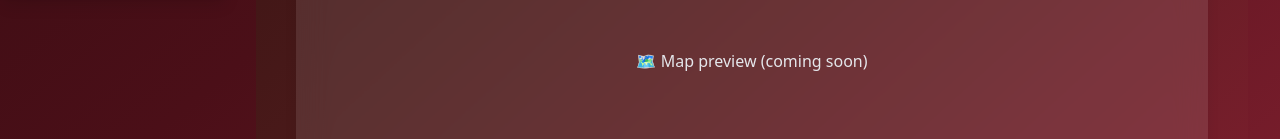
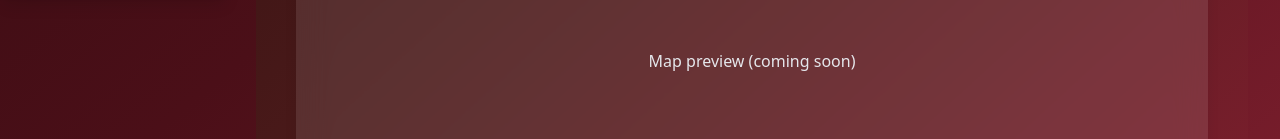
Before and after one commit to ABABUOTURI/TransGo, a Next.js app: page /customer in a window 1280 px wide. Shown: the part 802-941 px from the top of the page. Built offline with nearby package versions, Linux system fonts and the light colour scheme.

Commit message:
main page

```diff
--- a/src/app/customer/page.tsx
+++ b/src/app/customer/page.tsx
@@ -116,7 +116,7 @@ export default function CustomerDashboard() {
       <section className="mt-6">
         <h2 className="text-xl font-semibold mb-3">Live Map Overview</h2>
         <div className="w-full h-64 bg-white/10 backdrop-blur-lg rounded-xl shadow-lg flex items-center justify-center text-gray-200">
-          <p>🗺️ Map preview (coming soon)</p>
+          <p>Map preview (coming soon)</p>
         </div>
       </section>
     </main>
```
